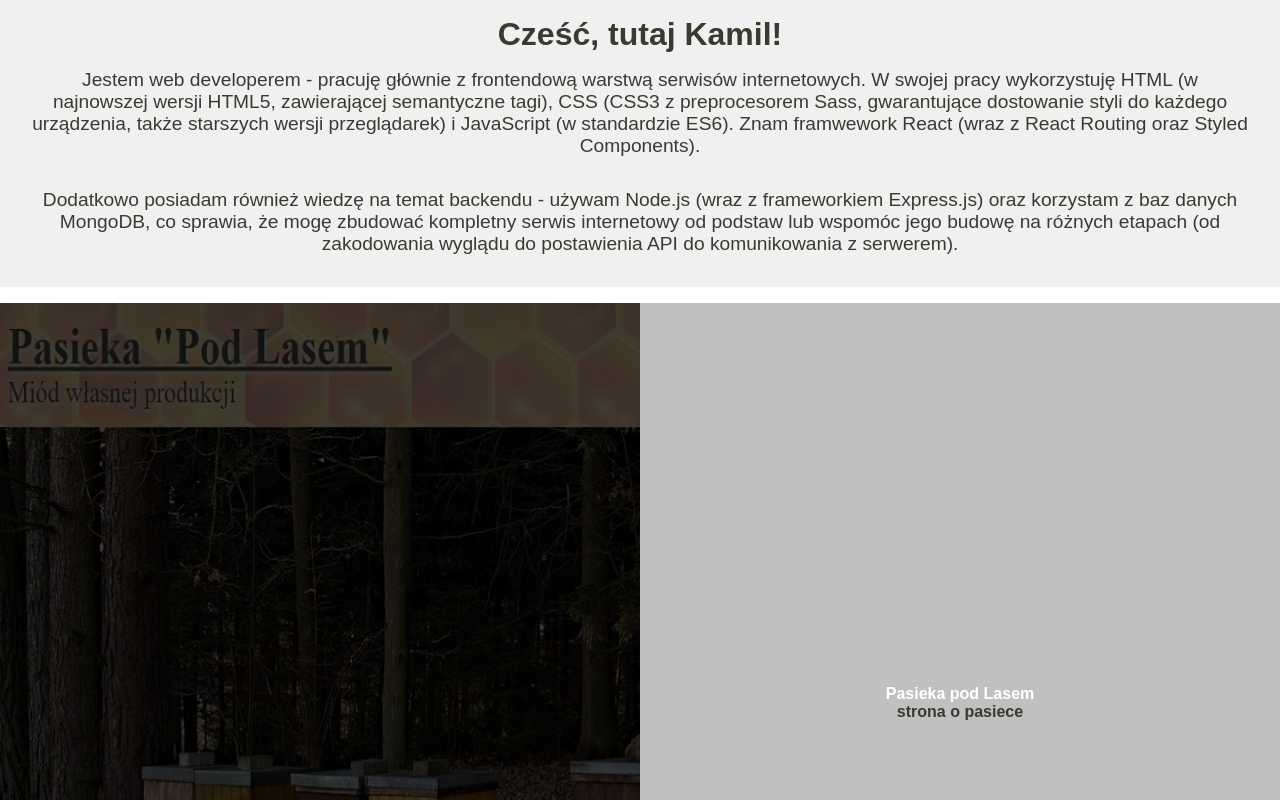
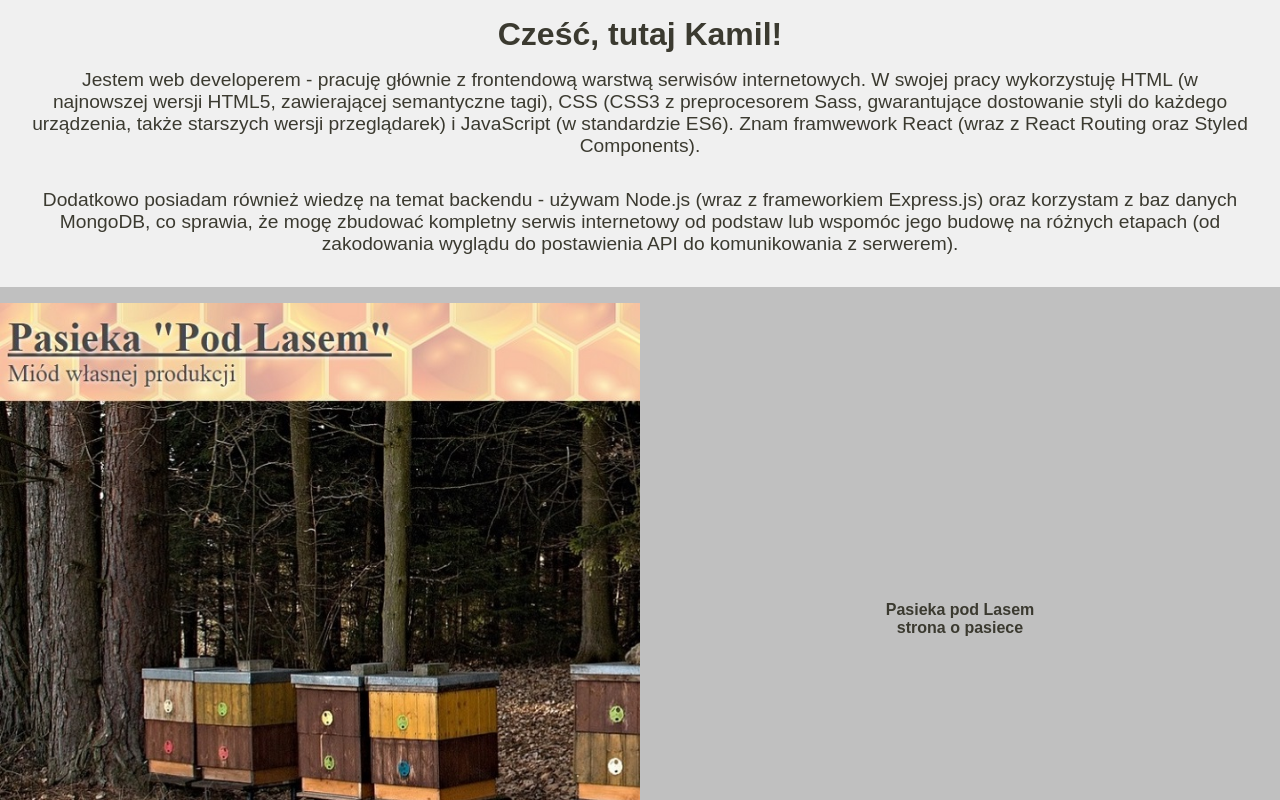
Before and after one commit to kwojtas172/kwojtas172.github.io, a React (Create React App) app: page / in a window 1280 px wide. Shown: the top 800 px of the page. Built offline with nearby package versions, Linux system fonts and the light colour scheme.

Commit message:
FortmApp for desktop

```diff
--- a/src/components/FooterApp.jsx
+++ b/src/components/FooterApp.jsx
@@ -9,10 +9,17 @@ const Footer = styled.footer`
     height: 5rem;
     background-color: grey;
     color: #ffffff;
+
 `
 
 const Link = styled.a`
     color: #ffffff;
+
+    i {
+        @media (min-width: 720px) {
+            font-size: 2rem;
+    }
+    }
 `
 
 
--- a/src/components/FormApp.jsx
+++ b/src/components/FormApp.jsx
@@ -9,9 +9,17 @@ const Form = styled.form`
     justify-content: center;
     align-items: center;
     margin: 2rem 0;
+
+    @media (min-width: 720px) {
+        display: grid;
+        grid-template-columns: 1fr 1fr;
+        grid-template-rows: 1fr auto;
+        max-width: 50rem;
+    }
 `
 
 const Input = styled.input`
+    align-self: center;
     max-width: 15rem;
     height: 3rem;
     background-color: grey;
@@ -47,6 +55,11 @@ const TextArea = styled.textarea`
         font-family: Arial, Helvetica, sans-serif;
         font-size: 1.2rem;
     }
+
+    @media (min-width: 720px) {
+        grid-column: 1/3;
+        min-width: 45rem;
+    }
 `
 const Button = styled.button`
     width: 5rem;
@@ -55,8 +68,13 @@ const Button = styled.button`
     color: #ffffff;
     font-family: Arial, Helvetica, sans-serif;
     font-size: 1.2rem;
+    line-height: 1rem;
     border-radius: 0.35rem;
     border: solid 0.5rem grey;
+
+    @media (min-width: 720px) {
+        grid-column: 1/3;
+    }
 `
 
 const FormApp = () => {
--- a/src/components/MainApp.jsx
+++ b/src/components/MainApp.jsx
@@ -7,6 +7,10 @@ import FooterApp from './FooterApp';
 
 const Main = styled.main`
     width: 100%;
+    display: flex;
+    flex-direction: column;
+    justify-content: center;
+    align-items: center;
 `
 
 const MainApp = () => {
--- a/src/components/ProjectsApp.jsx
+++ b/src/components/ProjectsApp.jsx
@@ -31,7 +31,6 @@ const Photo = styled.img`
 
 const DescriptionsWrapper = styled.div`
     max-width: 100%;
-    height: 100%;
     display: none;
     flex-direction: column;
     position: absolute;
@@ -47,7 +46,7 @@ const DescriptionsWrapper = styled.div`
         align-items: center;
         justify-content: center;
         width: 50%;
-        min-height: 50rem;
+        min-height: 30rem;
         position: static;
         transform: translateY(0);
     }
@@ -57,6 +56,10 @@ const Link = styled.a`
     text-decoration: none;
     color: #ffffff;
     font-weight: 600;
+
+    @media (min-width: 720px) {
+        color: #3b3a30;
+    }
 `
 
 const ProjectDescription = styled.p`
@@ -81,7 +84,7 @@ const ProjectsApp = () => {
             const arrOfProjects = Array.prototype.slice.call(projects)
             arrOfProjects.forEach((project, index) => {
                 if(project.getBoundingClientRect().top < 150) {
-                    projects[index].getElementsByTagName('img')[0].style.filter = 'brightness(25%)';
+                    if(window.innerWidth < 721) projects[index].getElementsByTagName('img')[0].style.filter = 'brightness(25%)';
                     projects[index].getElementsByTagName('div')[0].style.display = 'flex';
                     projects[index].getElementsByTagName('p')[0].style.visibility = 'visible';
                 }
```
